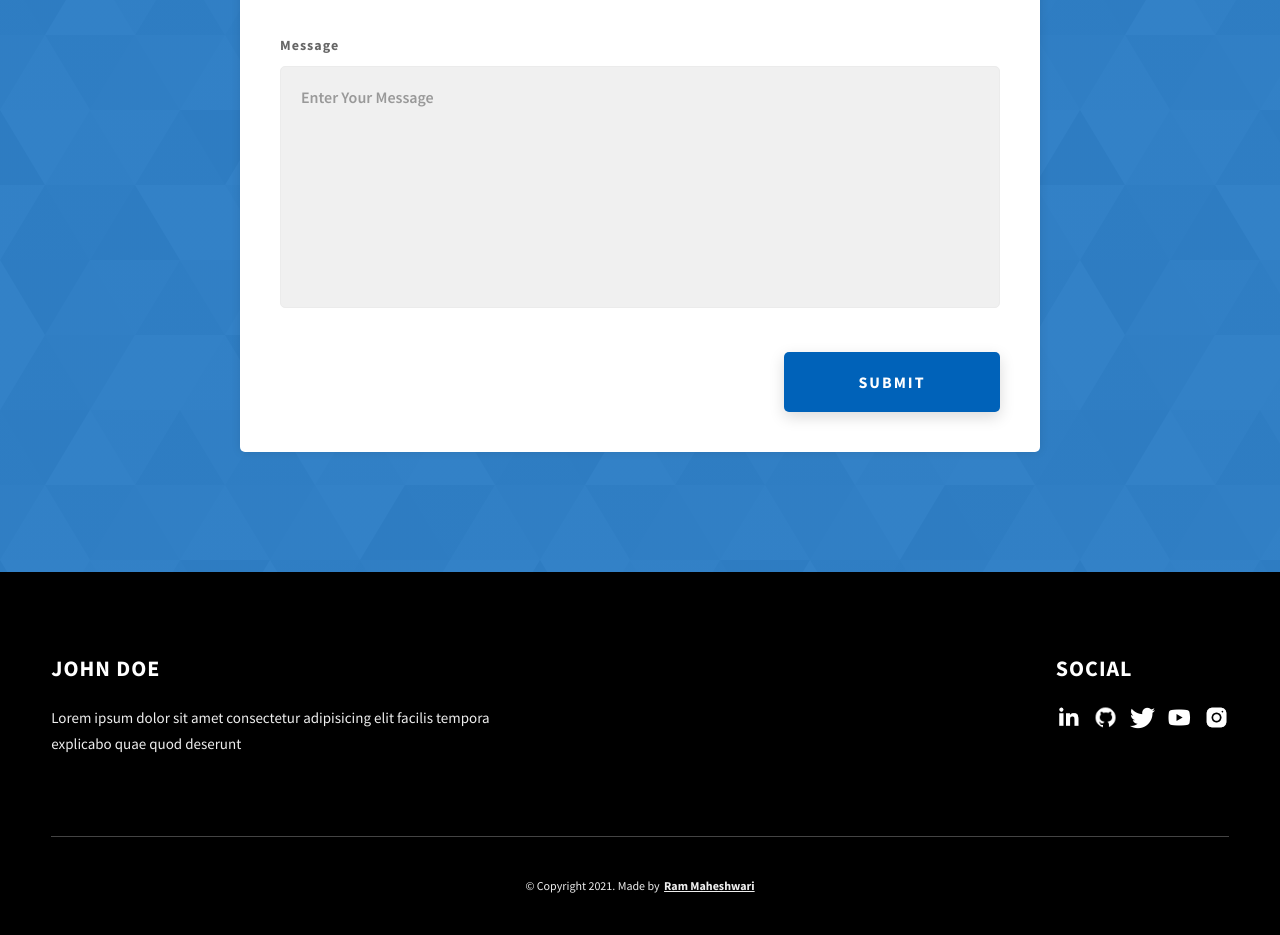
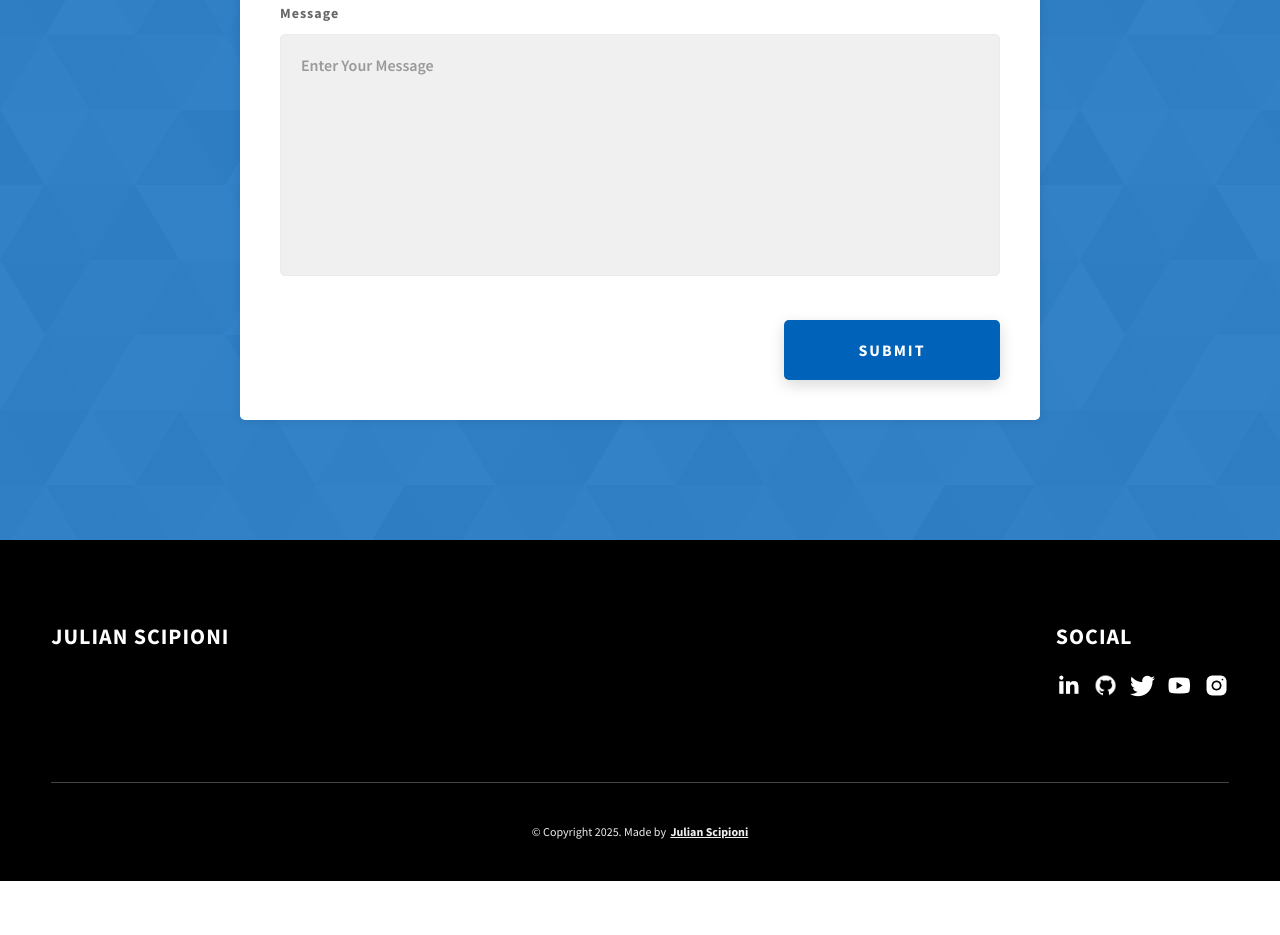
Before and after one commit to JulianScipioni06/Portfolio, a website: page index.html in a window 1280 px wide. Shown: the part 3099-4034 px from the top of the page. After the commit the page ends 3980 px from the top, so only its background shows below. Drawn offline with Linux system fonts and the light colour scheme.

Commit message:
mas detalles

```diff
--- a/index.html
+++ b/index.html
@@ -272,8 +272,7 @@
         <h2 class="heading heading-sec heading-sec__mb-med">
           <span class="heading-sec__main heading-sec__main--lt">Contact</span>
           <span class="heading-sec__sub heading-sec__sub--lt">
-            Lorem ipsum dolor sit amet consectetur adipisicing elit. Hic facilis
-            tempora explicabo quae quod deserunt eius sapiente
+            Developing solutions. Learning every day.
           </span>
         </h2>
         <div class="contact__form-container">
@@ -365,19 +364,18 @@
             </div>
           </div>
           <div class="main-footer__row main-footer__row-2">
-            <h4 class="heading heading-sm text-lt">John Doe</h4>
+            <h4 class="heading heading-sm text-lt">Julian Scipioni</h4>
             <p class="main-footer__short-desc">
-              Lorem ipsum dolor sit amet consectetur adipisicing elit facilis
-              tempora explicabo quae quod deserunt
+
             </p>
           </div>
         </div>
 
         <!-- If you give me some credit or shoutout here by linking to my website, then it will be a big thing for me and will help me a lot :) -->
         <div class="main-footer__lower">
-          &copy; Copyright 2021. Made by
-          <a rel="noreferrer" target="_blank" href="https://rammaheshwari.com"
-            >Ram Maheshwari</a
+          &copy; Copyright 2025. Made by
+          <a rel="noreferrer" target="_blank" href="#"
+            >Julian Scipioni</a
           >
         </div>
       </div>
```
Also changed, not shown: project-1.html (+1 -1 lines).
